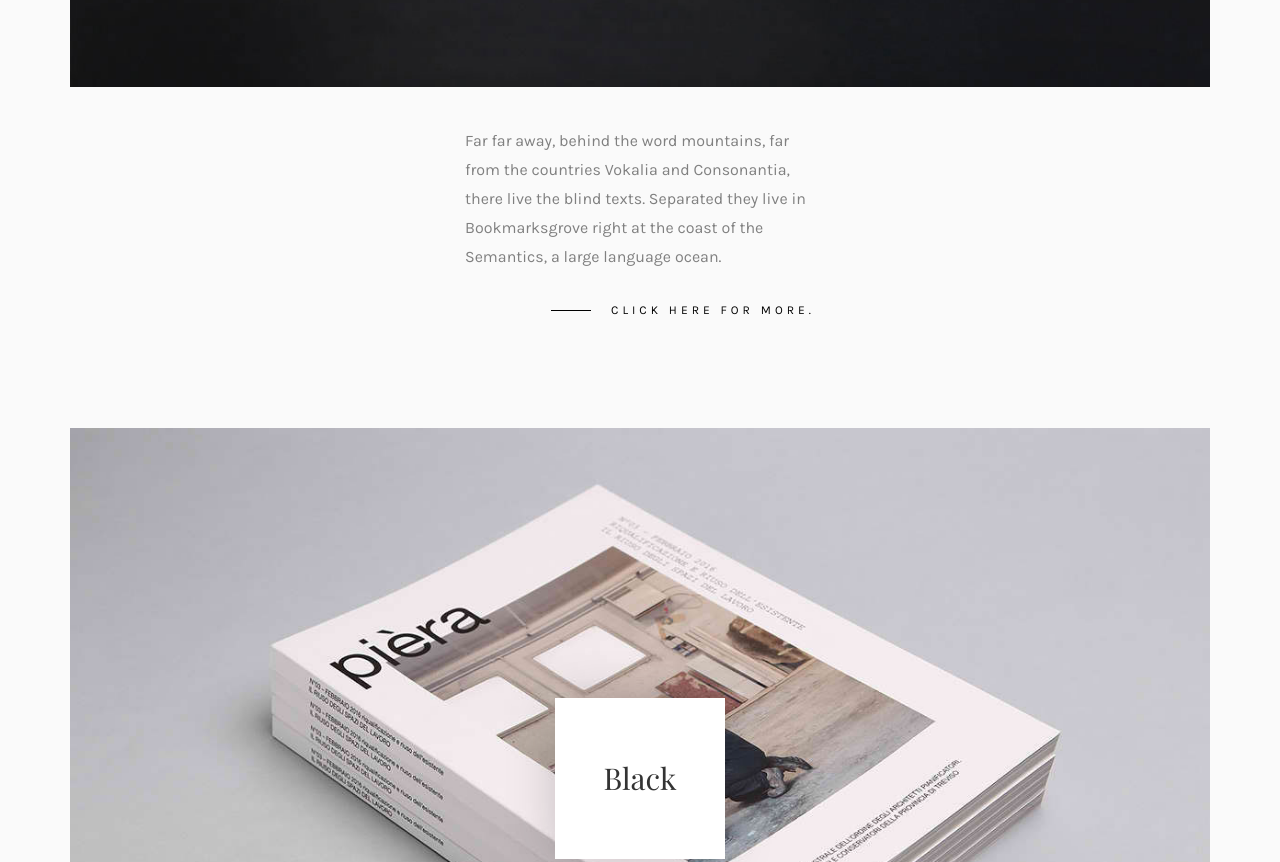
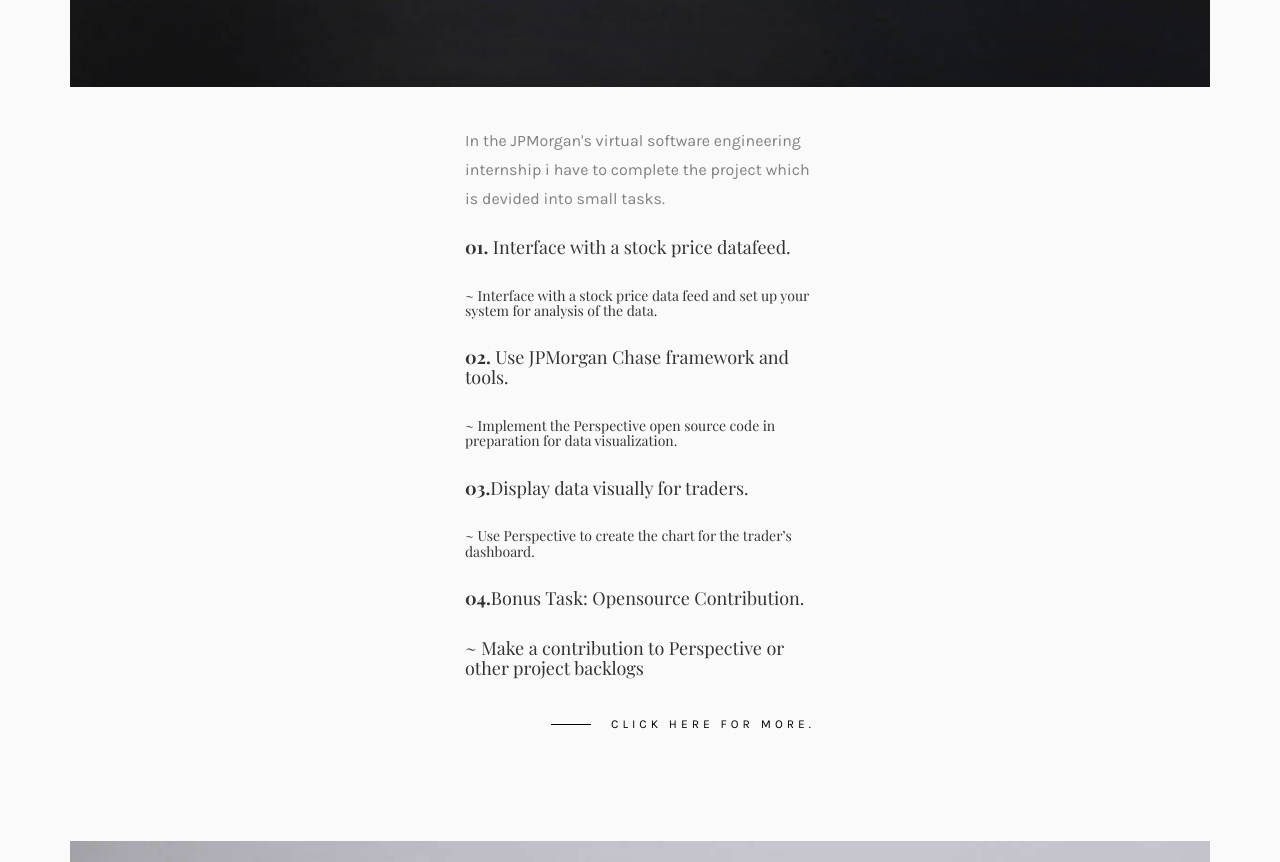
Before and after one commit to MThakkar121/Mayurs-website, a plain HTML site: page work.html in a window 1280 px wide. Shown: the part 4020-4882 px from the top of the page. Drawn offline with nearby package versions, Linux system fonts and the light colour scheme; files whose address does not match are found by name; a web font is replaced by a local one.

Commit message:
Update work.html

```diff
--- a/work.html
+++ b/work.html
@@ -193,8 +193,20 @@
 							</a>
 							<div class="col-md-4 col-md-offset-4">
 								<div class="desc">
-									<p>Far far away, behind the word mountains, far from the countries Vokalia and Consonantia, there live the blind texts. Separated they live in Bookmarksgrove right at the coast of the Semantics, a large language ocean.</p>
-									<p class="read"><a href="https://github.com/MThakkar121/100-days-of-code">click here for more.</a><!--<a href="#">View details</a></p>-->
+									<p>In the JPMorgan's virtual software engineering internship i have to complete the project which is devided into small tasks.<br/>
+									<h4><b>01.</b> Interface with a stock price datafeed.</h4>
+									<h5>~ Interface with a stock price data feed and set up your system for analysis of the data.</h5>
+
+									<h4><b>02.</b> Use JPMorgan Chase framework and tools.</h4>
+									<h5>~ Implement the Perspective open source code in preparation for data visualization.</h5>
+
+									<h4><b>03.</b>Display data visually for traders.</h4>
+									<h5>~ Use Perspective to create the chart for the trader’s dashboard.</h5>
+
+									<h4><b>04.</b>Bonus Task: Opensource Contribution.</h4>
+									<h4>~ Make a contribution to Perspective or other project backlogs</h4>
+									</p>
+									<p class="read"><a href="https://github.com/MThakkar121/JPMorgan_Virtual_Training">click here for more.</a><!--<a href="#">View details</a></p>-->
 								</div>
 							</div>
 						</div>
```
